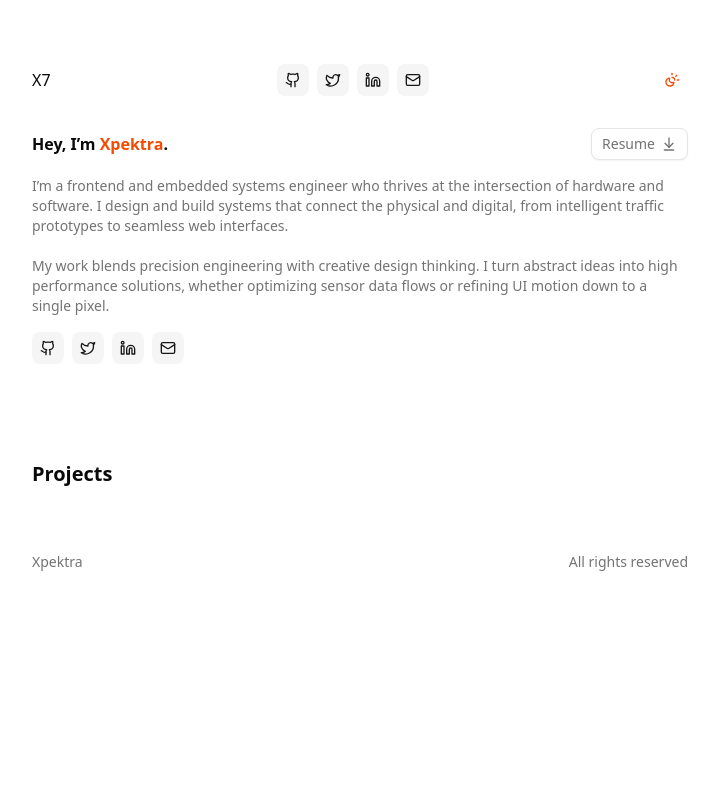
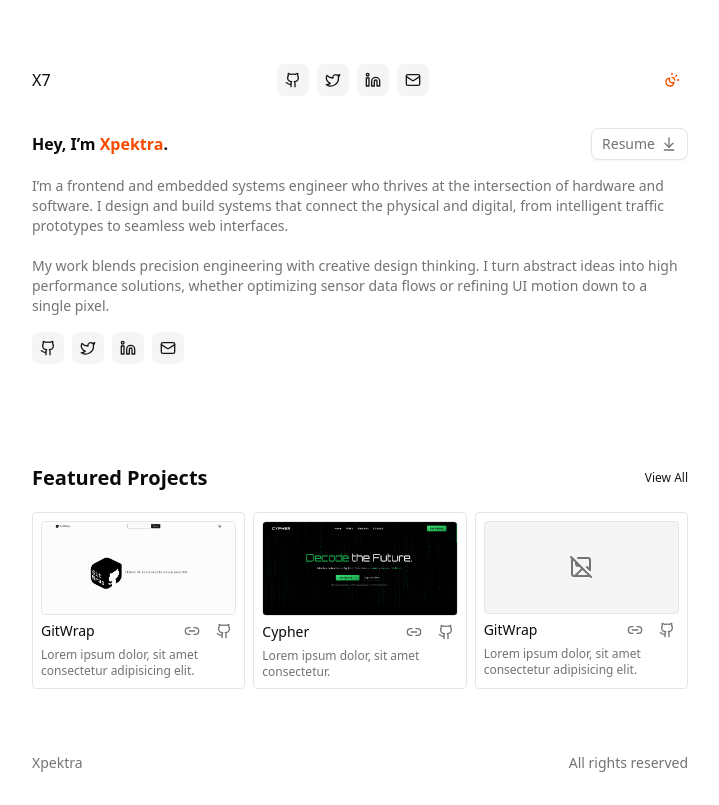
Before and after one commit to Xpektra7/portfolio-v3, a Next.js app: page / in a window 1280 px wide. Shown: the whole page, without its empty margins (280-999 px from the left). Built offline with nearby package versions, Linux system fonts and the light colour scheme.

Commit message:
update: restyled project cards

```diff
--- a/src/app/projects/page.tsx
+++ b/src/app/projects/page.tsx
@@ -1,8 +1,113 @@
-export default function Projects() {
+import Image from "next/image";
+import cypherImage from "../../../public/Cypher.png"
+import gitWrapImage from '../../../public/gitWrapImage.png'
+import { LucideGithub, ImageOff, ArrowUpRight, Link2Icon, ArrowLeft } from "lucide-react";
+import { Button } from "@/components/ui/button";
+import Link from "next/link";
+
+export default function Projects({ limit }: { limit: number }) {
+
+  const data = [
+    {
+      id: 1,
+      title: 'GitWrap',
+      desc: 'Lorem ipsum dolor, sit amet consectetur adipisicing elit.',
+      image: gitWrapImage,
+      liveLink: '',
+      gitLink: '',
+      category: 'Fullstack',
+    },
+    {
+      id: 2,
+      title: 'Cypher',
+      desc: 'Lorem ipsum dolor, sit amet consectetur.',
+      image: cypherImage,
+      liveLink: '',
+      gitLink: '',
+      category: 'Frontend',
+    },
+    {
+      id: 3,
+      title: 'GitWrap',
+      desc: 'Lorem ipsum dolor, sit amet consectetur adipisicing elit.',
+      image: '',
+      liveLink: '',
+      gitLink: '',
+      category: 'Frontend',
+    },
+    {
+      id: 4,
+      title: 'GitWrap',
+      desc: 'Lorem ipsum dolor, sit amet consectetur adipisicing elit.',
+      image: '',
+      liveLink: '',
+      gitLink: '',
+      category: 'Frontend',
+    },
+  ]
+
+  const projects = (limit != undefined) ? data.slice(0, limit) : data;
+
   return (
-    <section className="">
-      <h1 className="text-xl text-foreground font-bold">Projects</h1>
+    <section className="flex flex-col gap-4">
+      {limit == undefined ? (<> <Button variant='link' className="text-xs self-start p-0" asChild>
+      <Link href="/">
+        <ArrowLeft className="size-4" />
+        Back to Top
+      </Link>
+      </Button>
+      <hr />
+      </>
+      )
+      : null}
 
+      <div className="flex justify-between items-center">
+        <h1 className="text-xl text-foreground font-bold">
+          { limit != undefined ? 'Featured Projects' : 'Projects'
+          }</h1>
+        {limit != undefined ? (
+          <Button variant='link' className="text-xs px-0" asChild>
+            <Link href="/projects" className="p-0">
+              View All
+            </Link>
+          </Button>
+        ) : null}
+      </div>
+
+      <div className="grid grid-cols-1 sm:grid-cols-2 lg:grid-cols-3 gap-2">
+        {projects.map((project) => {
+          return (
+            <div className="flex flex-col p-2 border border-border bg-card rounded col-span-1" key={project.id} >
+              {project.image ? (
+                <Link href={project.liveLink} target="_blank" rel="noopener noreferrer">
+                  <Image src={project.image} alt={project.title} className="text-foreground w-full rounded border border-border" />
+                </Link>)
+                : (
+                  <div className="bg-secondary rounded w-full flex items-center justify-center aspect-[calc(1366/650)] border border-border">
+                    <ImageOff />
+                  </div>
+                )}
+              <div className="flex items-center gap-2">
+                <h2 className="text-foreground text-sm">{project.title}</h2>
+                <div className="flex ml-auto gap-2">
+                  <Button variant="link" size="icon-sm" asChild className="text-foreground-muted hover:text-foreground p-1 m-0 w-fit" title="View Live Demo">
+                    <Link href={project.gitLink} >
+                      <Link2Icon/>
+                    </Link>
+                  </Button>
+                  <Button variant="link" size="icon-sm" asChild className="text-foreground-muted hover:text-foreground p-1 m-0 w-fit" title="View Repo">
+                    <Link href={project.gitLink} >
+                      <LucideGithub />
+                    </Link>
+                  </Button>
+                </div>
+              </div>
+              <p className="text-xs line-clamp-2">{project.desc}</p>
+            </div>
+          )
+        })
+        }
+      </div>
     </section>
   );
 }
```
